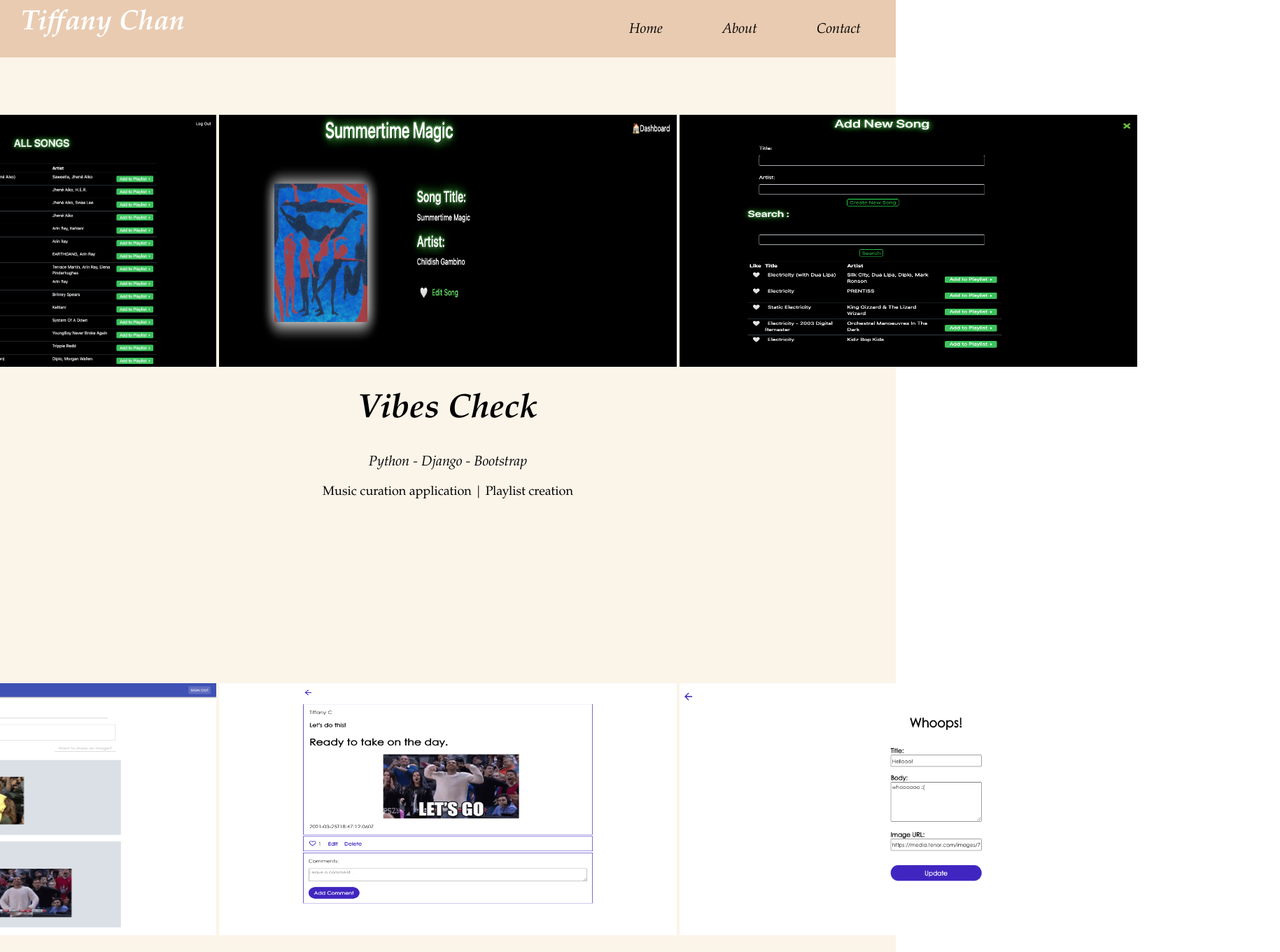
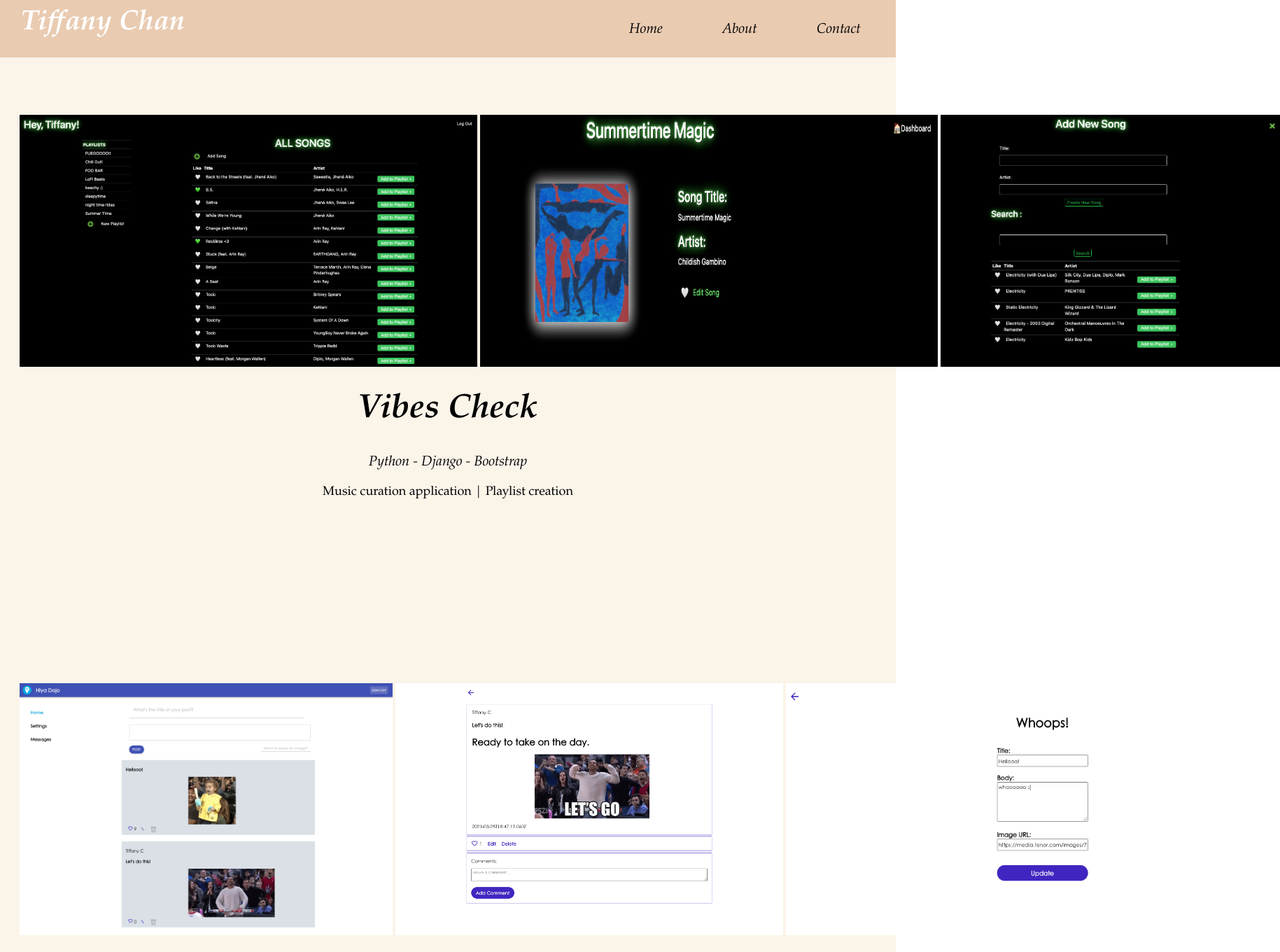
Before and after one commit to tiffchannn/tiffany_portfolio, a Next.js app: page /work in a window 1280 px wide. Shown: the top 1360 px of the page at 70% size, 1829 px wide, since content can reach past the window. Built offline with nearby package versions, Linux system fonts and the light colour scheme; a web font is replaced by a local one.

Commit message:
Updated formatting for work images

```diff
--- a/styles/Home.module.css
+++ b/styles/Home.module.css
@@ -308,21 +308,21 @@
 .work_block {
   display: flex;
   flex-direction: row;
+  width: 96%;
 }
 
 .work_block2 {
   display: flex;
   flex-direction: row;
   margin-top: 200px;
+  width: 96%;
 }
 
 .work_img {
   /* height: 350px;
   width: 550px; */
-
   height: 360px;
   width: 654px;
-  background-color: lightblue;
   margin: 2px;
 }
 
```
